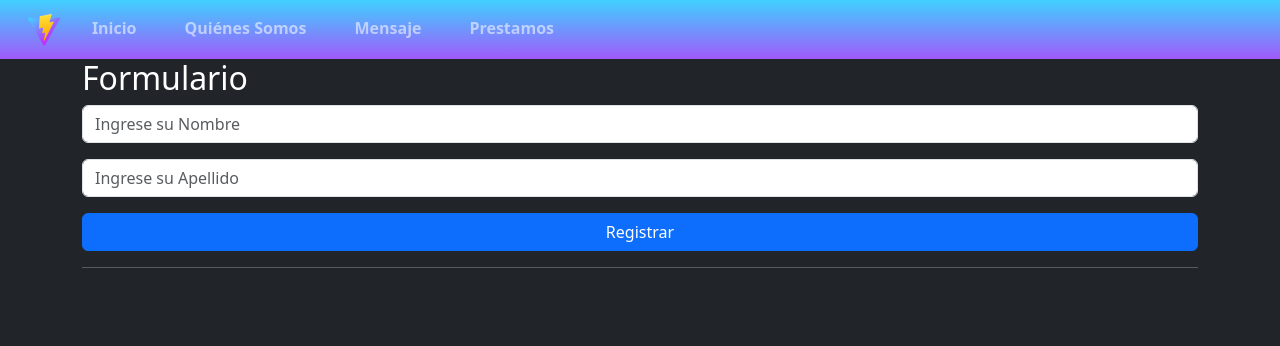
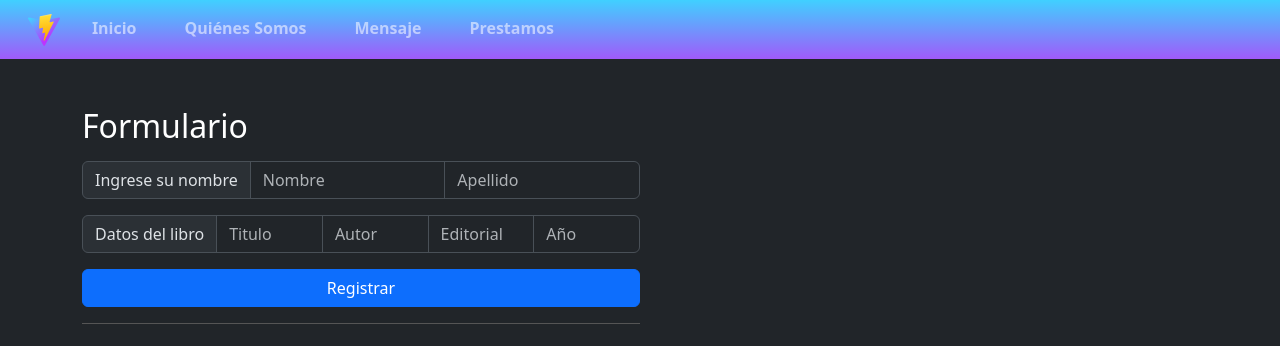
Before and after one commit to HaJoy/Trabajo-React, a React (Vite) app: page /formulario in a window 1280 px wide. Shown: the top 346 px of the page. Built offline with nearby package versions, Linux system fonts and the light colour scheme.

Commit message:
Form inputs added

```diff
--- a/src/App.css
+++ b/src/App.css
@@ -6,3 +6,7 @@ body {
 nav {
     background: linear-gradient(#40d0ff, #a05afa);
 }
+
+form {
+    border-bottom: 1px #555555 solid;
+}
--- a/src/components/Formulario.jsx
+++ b/src/components/Formulario.jsx
@@ -3,6 +3,10 @@ import React from 'react'
 const Formulario = () => {
     const [nombre,setNombre] = React.useState('')
     const [apellido,setApellido] = React.useState('')
+    const [titulo,setTitulo] = React.useState('')
+    const [autor,setAutor] = React.useState('')
+    const [editorial,setEditorial] = React.useState('')
+    const [anio,setAnio] = React.useState('')
     const [lista,setLista] = React.useState([])
     const guardarUsuario=(e) => {
         e.preventDefault()
@@ -21,10 +25,10 @@ const Formulario = () => {
         setApellido('')
     }
   return (
-    <div>
-        <h2>Formulario</h2>
-        <form onSubmit={guardarUsuario}>
-            <input type="text"
+    <div className="my-5">
+        <h2 className="my-3">Formulario</h2>
+        <form onSubmit={guardarUsuario} className="col-lg-6 my-3" data-bs-theme="dark">
+            {/* <input type="text"
             placeholder='Ingrese su Nombre'
             className='form-control mb-3'
             onChange={(e) =>setNombre(e.target.value.trim())}
@@ -33,17 +37,58 @@ const Formulario = () => {
             placeholder='Ingrese su Apellido'
             className='form-control mb-3'
             onChange={(e) =>setApellido(e.target.value.trim())}
-            />
+            /> */}
+            <div class="input-group">
+                <span class="input-group-text mb-3">Ingrese su nombre</span>
+                <input type="text"
+                placeholder='Nombre'
+                aria-label="Nombre"
+                class="form-control mb-3"
+                onChange={(e) =>setNombre(e.target.value.trim())}
+                />
+                <input type="text"
+                placeholder='Apellido'
+                aria-label="Apellido"
+                class="form-control mb-3"
+                onChange={(e) =>setApellido(e.target.value.trim())}
+                />
+            </div>
+            <div class="input-group">
+                <span class="input-group-text mb-3">Datos del libro</span>
+                <input type="text"
+                placeholder='Titulo'
+                aria-label="Titulo"
+                class="form-control mb-3"
+                onChange={(e) =>setTitulo(e.target.value.trim())}
+                />
+                <input type="text"
+                placeholder='Autor'
+                aria-label="Autor"
+                class="form-control mb-3"
+                onChange={(e) =>setAutor(e.target.value.trim())}
+                />
+                <input type="text"
+                placeholder='Editorial'
+                aria-label="Editorial"
+                class="form-control mb-3"
+                onChange={(e) =>setEditorial(e.target.value.trim())}
+                />
+                <input type="text"
+                placeholder='Año'
+                aria-label="Anio"
+                class="form-control mb-3"
+                onChange={(e) =>setAnio(e.target.value.trim())}
+                />
+            </div>
             <div className="d-grid gap-2">
-            <button className='btn btn-primary' type='submit'>Registrar</button>
+                <button className='btn btn-primary mb-3' type='submit'>Registrar</button>
             </div>
-            <hr />
-            <ul>
-                {
-                    lista.map((item,index)=>(<li key={index}>{item.nombre} {item.apellido}</li>))
-                }
-            </ul>
         </form>
+        <ul className="my-3">
+            {
+                lista.map((item,index)=>(<li key={index}>{item.nombre} {item.apellido}</li>))
+            }
+        </ul>
     </div>
   )
 }
```
